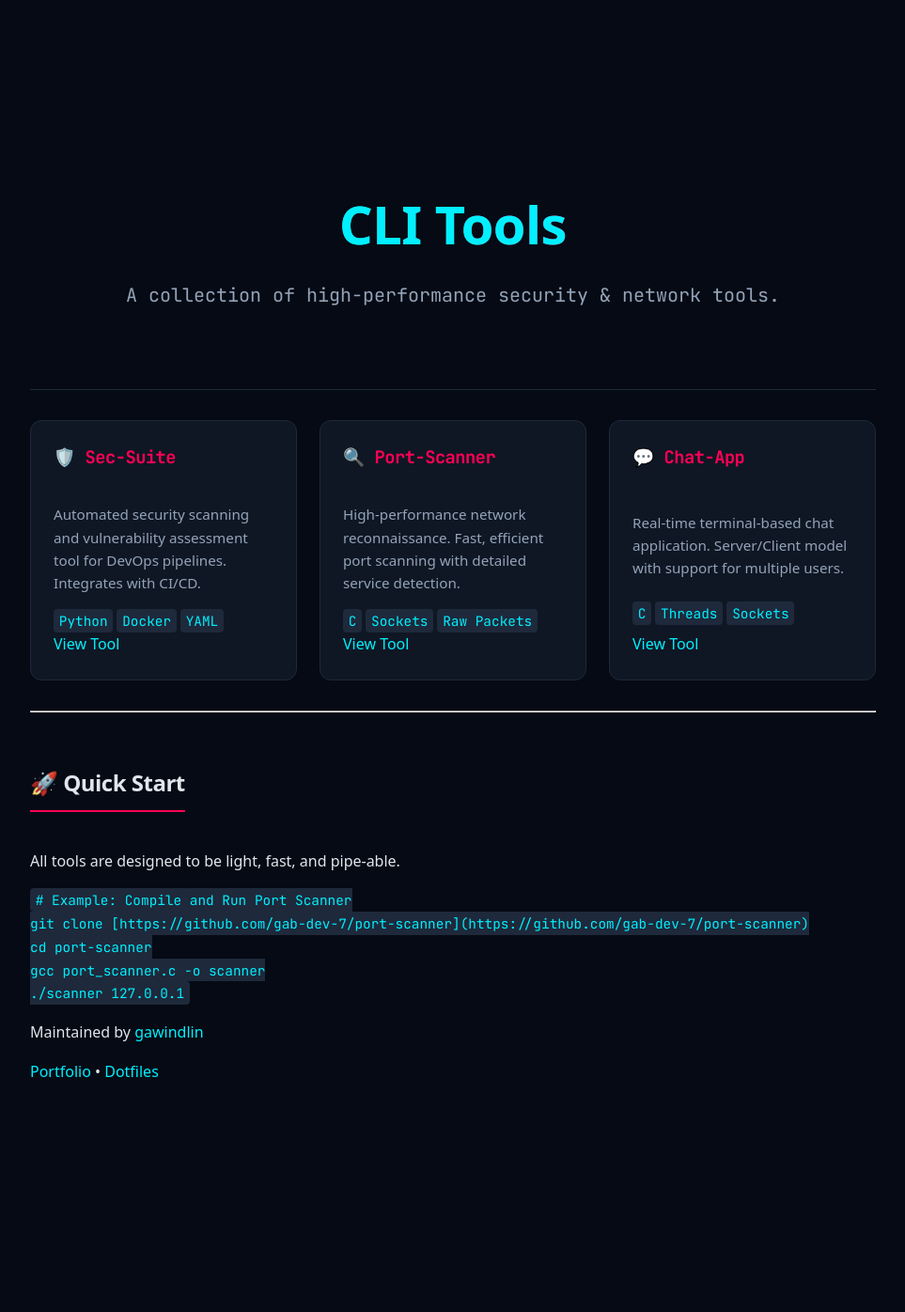
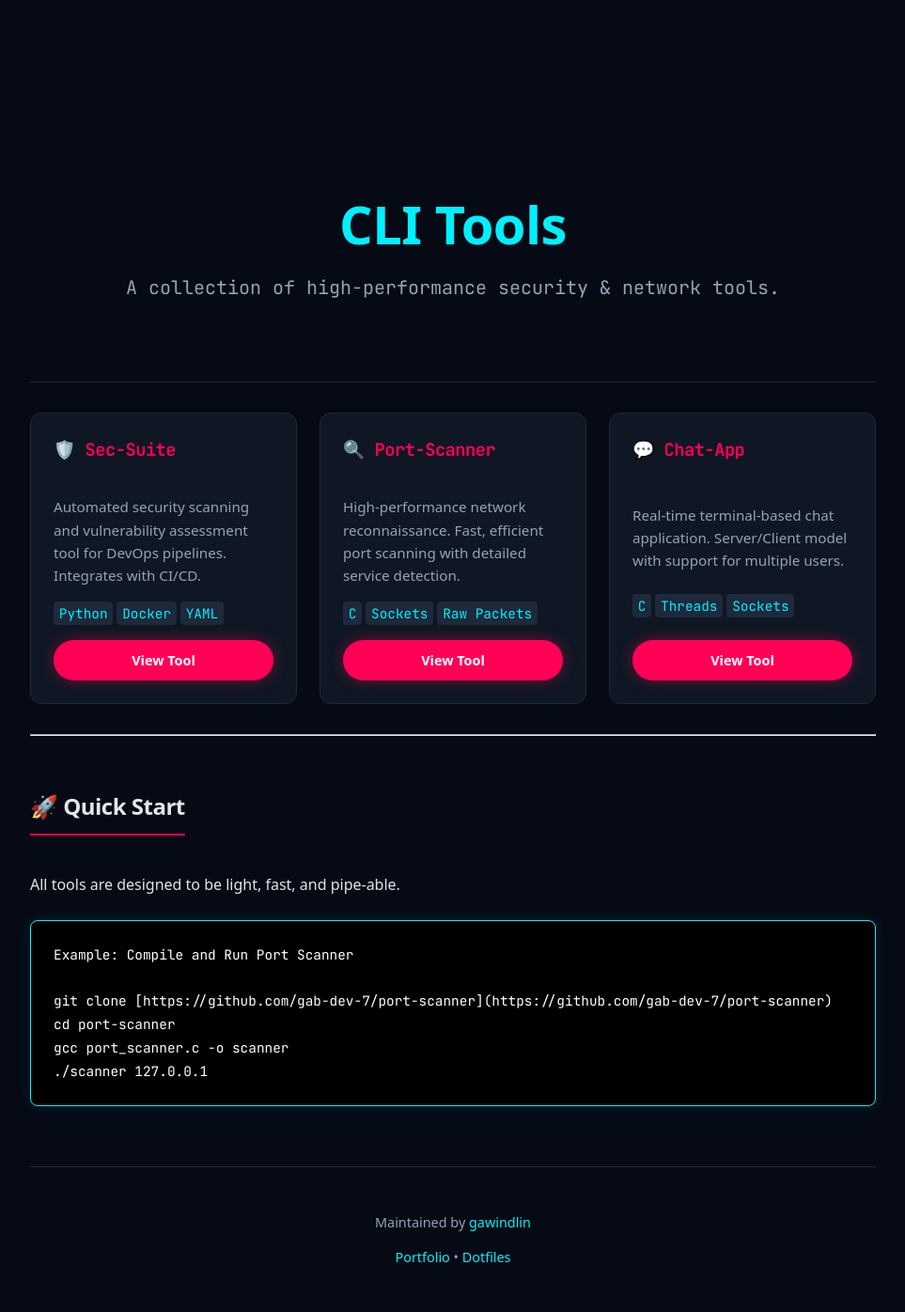
Before and after one commit to gab-dev-7/cli-tools, a Jekyll site: the page built from index.md, in a window 1280 px wide. Shown: the whole page at 94% size, without its empty margins (158-1121 px from the left). Built offline with Jekyll 4.4.1, drawn with Linux system fonts in a browser that asks for light colours; before the commit the page ends 1201 px from its top, so only the background shows below that.

Commit message:
major rework fixxx

```diff
--- a/assets/css/style.css
+++ b/assets/css/style.css
@@ -2,10 +2,11 @@
 ---
 
 /* IMPORTS */
-@import url('https://fonts.googleapis.com/css2?family=JetBrains+Mono:wght@400;700&display=swap');
+@import url("https://fonts.googleapis.com/css2?family=JetBrains+Mono:wght@400;700&display=swap");
 
 /* FORCE OVERRIDE OF GITHUB THEME */
-html, body {
+html,
+body {
   background: #050a14 !important;
   background-image: none !important;
 }
@@ -31,7 +32,9 @@ body {
 }
 
 /* Typography */
-h1, h2, h3 {
+h1,
+h2,
+h3 {
   font-weight: 700;
   letter-spacing: -0.5px;
   margin-top: 2em;
@@ -40,12 +43,9 @@ h1, h2, h3 {
 h1 {
   font-size: 3.5rem;
   line-height: 1.1;
-  background: linear-gradient(to right, var(--accent-cyan), var(--accent-pink));
-  -webkit-background-clip: text;
-  background-clip: text;
-  color: transparent;
-  display: inline-block; /* FIXES THE GRADIENT BAR ISSUE */
+  color: var(--accent-cyan); /* CHANGED: Solid color, no background banner */
   margin-bottom: 0.5rem;
+  display: block;
 }
 
 h2 {
@@ -109,7 +109,9 @@ header {
   padding: 1.5rem;
   border-radius: 12px;
   border: 1px solid #1e293b;
-  transition: transform 0.2s, border-color 0.2s;
+  transition:
+    transform 0.2s,
+    border-color 0.2s;
   display: flex;
   flex-direction: column;
   justify-content: space-between;
@@ -127,8 +129,55 @@ header {
 }
 
 .card p {
-    font-size: 0.95rem;
-    color: var(--text-muted);
+  font-size: 0.95rem;
+  color: var(--text-muted);
 }
 
-/* Code
+/* Code Blocks */
+pre {
+  background: #000 !important;
+  border: 1px solid var(--accent-cyan);
+  padding: 1.5rem;
+  border-radius: 8px;
+  overflow-x: auto;
+  box-shadow: 0 0 15px rgba(0, 240, 255, 0.1);
+  margin: 1.5rem 0;
+}
+
+pre code {
+  background: transparent;
+  color: #fff;
+  padding: 0;
+  font-family: var(--font-mono);
+}
+
+/* Buttons */
+.btn {
+  display: inline-block;
+  background: var(--accent-pink);
+  color: white !important;
+  padding: 0.6rem 1.5rem;
+  border-radius: 50px;
+  font-weight: bold;
+  margin-top: 1rem;
+  box-shadow: 0 0 15px rgba(255, 0, 85, 0.4);
+  text-align: center;
+  font-size: 0.9rem;
+}
+
+.btn:hover {
+  background: #d40047;
+  transform: scale(1.05);
+  box-shadow: 0 0 20px rgba(255, 0, 85, 0.6);
+  text-decoration: none;
+}
+
+/* Footer */
+footer {
+  text-align: center;
+  margin-top: 4rem;
+  padding-top: 2rem;
+  border-top: 1px solid #1e293b;
+  color: var(--text-muted);
+  font-size: 0.9rem;
+}
```
Also changed, not shown: index.md (+2 -1 lines).
